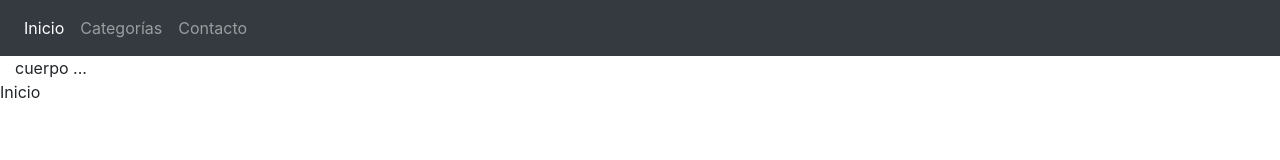
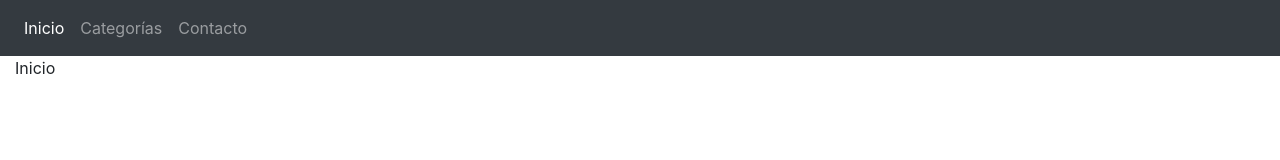
Before and after one commit to GustavoAlonsoPC/solucionR, an Angular app: page /dashboard/home in a window 1280 px wide. Shown: the top 160 px of the page. Built offline with nearby package versions, Linux system fonts and the light colour scheme.

Commit message:
add lazy loading feature

```diff
--- a/src/app/app.module.ts
+++ b/src/app/app.module.ts
@@ -3,15 +3,10 @@ import { BrowserModule } from '@angular/platform-browser';
 
 import { AppRoutingModule } from './app-routing.module';
 import { AppComponent } from './app.component';
-import { CategoryComponent } from './screens/category/category.component';
-import { HomeComponent } from './screens/home/home.component';
-import { DashboardComponent } from './screens/dashboard/dashboard.component';
 
 @NgModule({
   declarations: [
-    AppComponent,
-    CategoryComponent,
-    HomeComponent, DashboardComponent
+    AppComponent
   ],
   imports: [
     BrowserModule,
--- a/src/app/screens/dashboard/dashboard.component.html
+++ b/src/app/screens/dashboard/dashboard.component.html
@@ -17,8 +17,7 @@
     </div>
     <div class="row">
         <div class="col">
-            cuerpo ...
+            <router-outlet></router-outlet>
         </div>
     </div>
 </div>
-<router-outlet></router-outlet>
```
Also changed, not shown: src/app/app-routing.module.ts (+1 -22 lines), src/app/screens/dashboard/dashboard-routing.module.ts (added, +33 -0 lines), src/app/screens/dashboard/dashboard.module.ts (added, +21 -0 lines).
